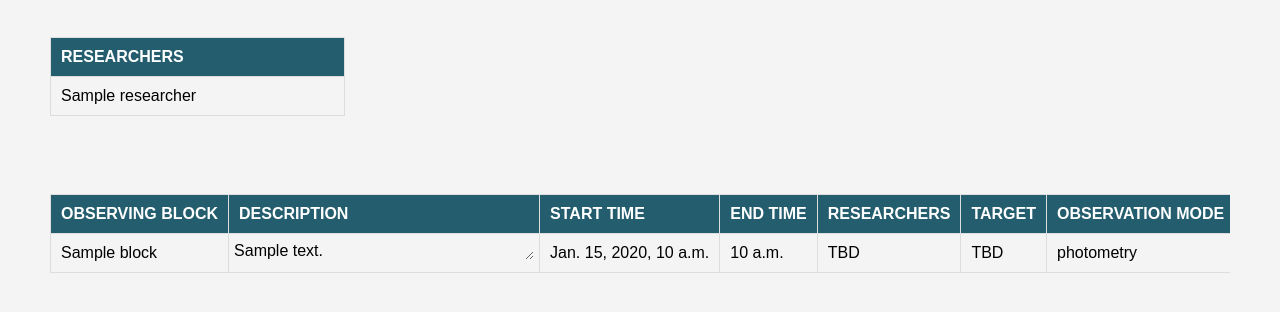
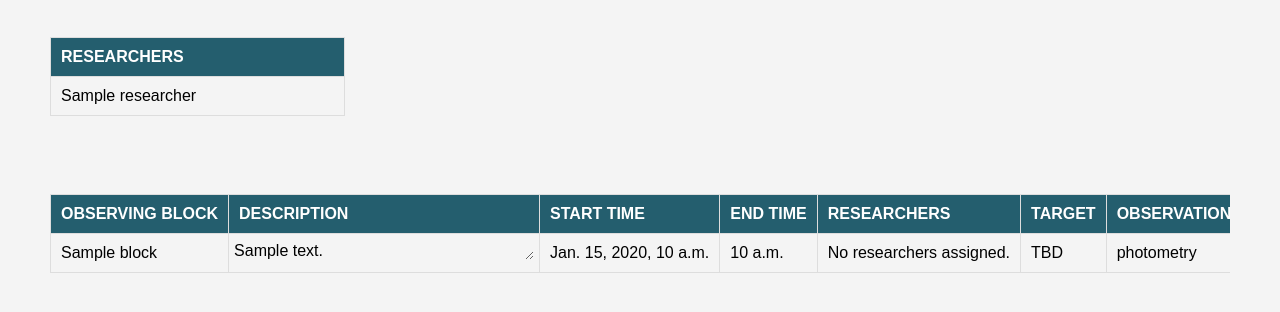
Before and after one commit to noeliagrande/Dwarfs4MOSAIC-Web, a Django app: a page that uses src/dwarfs4MOSAIC/templates/dwarfs4MOSAIC/observing_run.html in a window 1280 px wide. Shown: the part 189-501 px from the top of the page. Run offline with Django 5.2, Linux system fonts and the light colour scheme; tables that the repository leaves empty hold one stand-in row (values such as "Sample post").

Commit message:
Relación 'muchos a muchos' de la tabla 'observing_block'

```diff
--- a/src/dwarfs4MOSAIC/admin.py
+++ b/src/dwarfs4MOSAIC/admin.py
@@ -59,7 +59,6 @@
         ("Participants", {"fields": ["researchers"]}),
         ("Additional Data", {"fields": ["notes"]}),
     ]
-
     filter_horizontal = ['researchers']
 
 admin.site.register(models.Tbl_observing_run, ObservingRunAdmin)
@@ -69,9 +68,10 @@
 class ObservingBlockAdmin(admin.ModelAdmin):
     fieldsets = [
         ("General Information", {"fields": ["name", "obs_run", "description", "start_time", "end_time", ]}),
-        ("Participants", {"fields": []}), # "researchers"
-        ("Observation Information", {"fields": ["observation_mode", "filters", "exposure_time", "seeing", "weather_conditions"]}),  # "researchers", "target"
+        ("Participants", {"fields": ["researchers"]}),
+        ("Observation Information", {"fields": ["observation_mode", "filters", "exposure_time", "seeing", "weather_conditions"]}),  # "target"
         ("Additional Data", {"fields": ["notes"]}),
     ]
+    filter_horizontal = ['researchers']
 
 admin.site.register(models.Tbl_observing_block, ObservingBlockAdmin)
--- a/src/dwarfs4MOSAIC/models.py
+++ b/src/dwarfs4MOSAIC/models.py
@@ -165,7 +165,8 @@
         unique=True,
         verbose_name="email")
 
-    # observing_runs: Many-to-many relationship is set in the Tbl_observing_run model.
+    # observing_runs, observing_blocks:
+    # Many-to-many relationship is set in the Tbl_observing_run model.
     # It is not necessary to define it explicitly here, as Django handles it automatically.
 
     def __str__(self):
@@ -248,7 +249,10 @@
         blank=True,
         verbose_name="End Time")
 
-    #researchers = models.ManyToManyField(Tbl_researcher)
+    researchers = models.ManyToManyField(
+        'Tbl_researcher',
+        related_name='observing_blocks'
+    )
 
     '''target = models.ForeignKey(
         Tbl_target,
--- a/src/dwarfs4MOSAIC/templates/dwarfs4MOSAIC/observing_run.html
+++ b/src/dwarfs4MOSAIC/templates/dwarfs4MOSAIC/observing_run.html
@@ -62,7 +62,13 @@
                             </td>
                             <td>{{ block.start_time }}</td>
                             <td>{{ block.end_time }}</td>
-                            <td> TBD </td>
+                            <td>
+                                {% for researcher in block.researchers.all %}
+                                    {{ researcher.name }}<br>
+                                {% empty %}
+                                    No researchers assigned.
+                                {% endfor %}
+                            </td>
                             <td> TBD </td>
                             <td>{{ block.observation_mode }}</td>
                             <td>{{ block.filters }}</td>
```
Also changed, not shown: src/dwarfs4MOSAIC/migrations/0021_tbl_observing_block_researchers.py (added).
